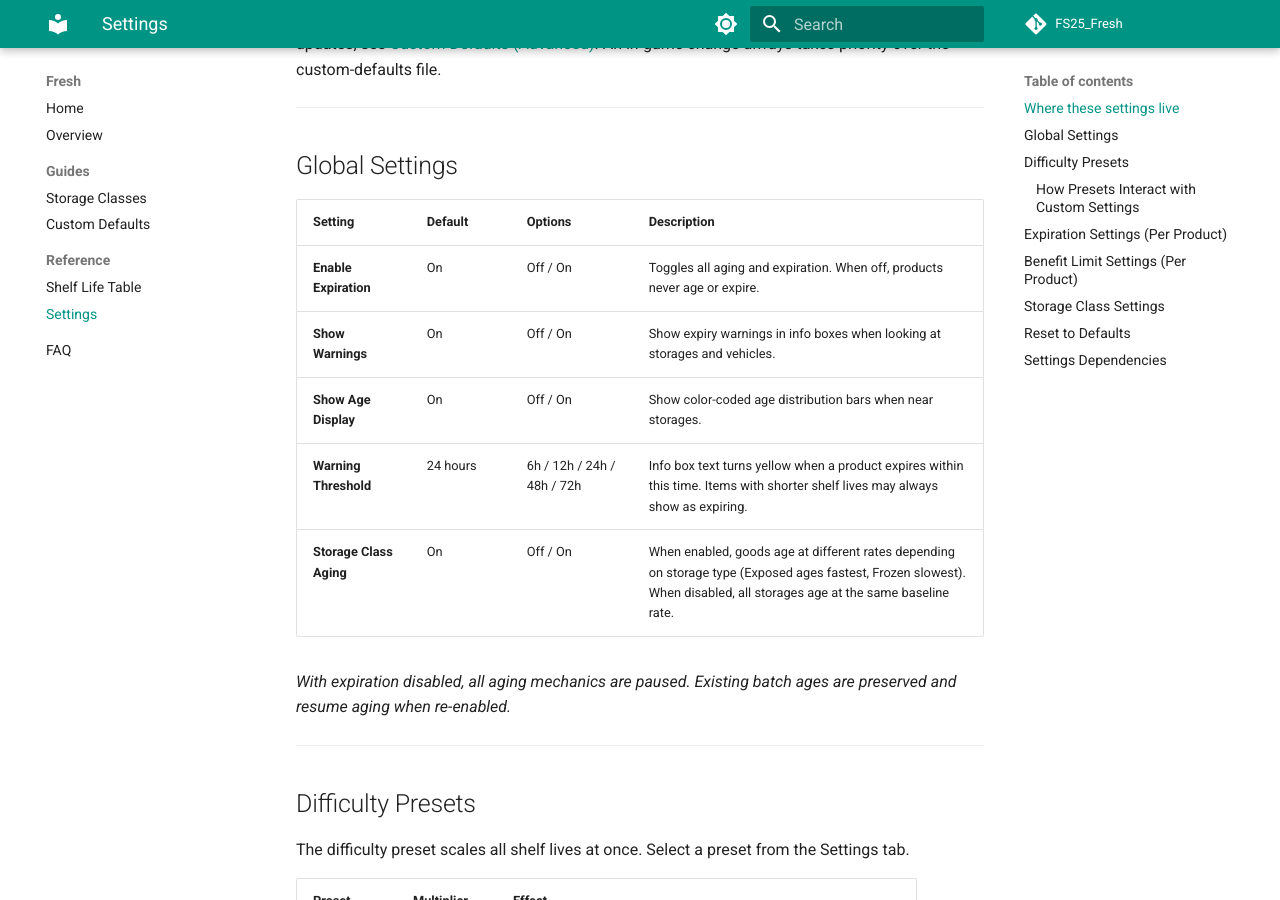
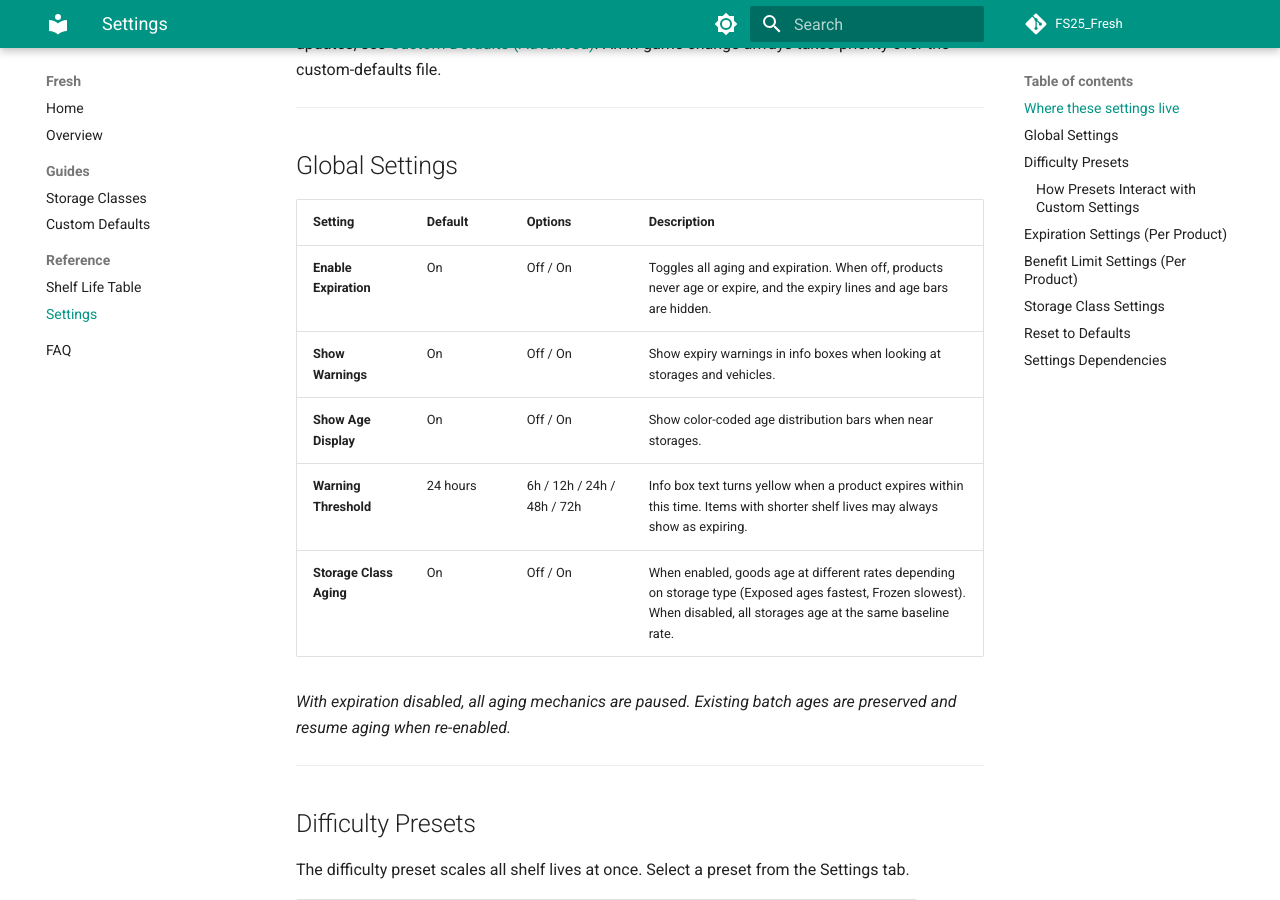
Before and after one commit to rittermod/FS25_Fresh, an MkDocs documentation site: the page built from docs/user-guide/reference-settings.md, in a window 1280 px wide and 900 px high, scrolled down 435 px. Built offline with MkDocs 1.6.1 and Material for MkDocs 9.7.7, drawn with Linux system fonts in a browser that asks for light colours; comment, search, counter and statistics services are not loaded.

Commit message:
fix: match expiry displays to the aging settings
With storage class aging off, info boxes, Expiring Soon and the console now show the
1.0x time that aging actually uses. With expiration off, no Fresh info line or age bar
shows until it is turned back on.

```diff
--- a/docs/user-guide/reference-settings.md
+++ b/docs/user-guide/reference-settings.md
@@ -16,7 +16,7 @@ Changes you make here are saved **inside the current savegame** - they do not ca
 
 | Setting | Default | Options | Description |
 |---------|---------|---------|-------------|
-| **Enable Expiration** | On | Off / On | Toggles all aging and expiration. When off, products never age or expire. |
+| **Enable Expiration** | On | Off / On | Toggles all aging and expiration. When off, products never age or expire, and the expiry lines and age bars are hidden. |
 | **Show Warnings** | On | Off / On | Show expiry warnings in info boxes when looking at storages and vehicles. |
 | **Show Age Display** | On | Off / On | Show color-coded age distribution bars when near storages. |
 | **Warning Threshold** | 24 hours | 6h / 12h / 24h / 48h / 72h | Info box text turns yellow when a product expires within this time. Items with shorter shelf lives may always show as expiring. |
```
Also changed, not shown: 8 other files.
